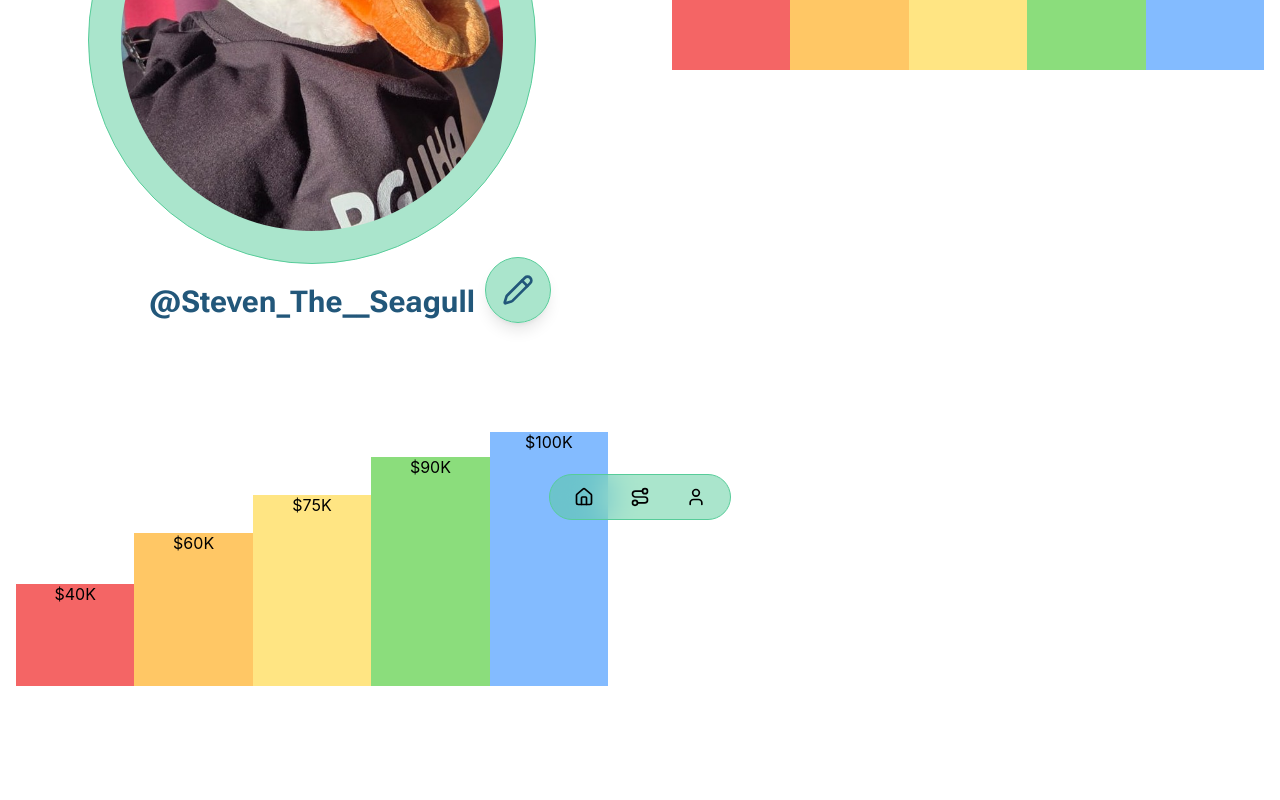
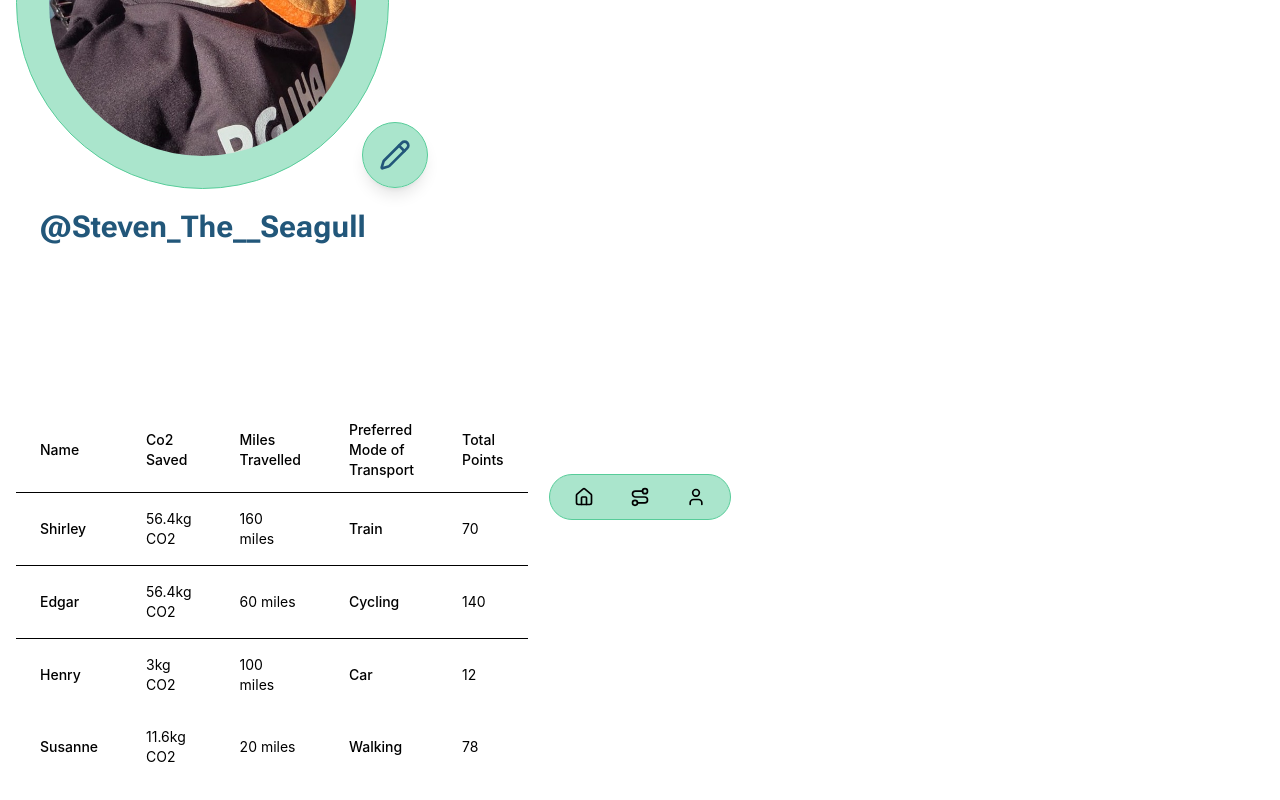
Before and after one commit to audreyistark/BirdBrainz, a React (Vite) app: page /profile in a window 1280 px wide. Shown: the part 264-1064 px from the top of the page. Before the commit the page ends 1014 px from the top, so only its background shows below. Built offline with nearby package versions, Linux system fonts and the light colour scheme.

Commit message:
profile is profiling rn

```diff
--- a/src/pages/Profile.jsx
+++ b/src/pages/Profile.jsx
@@ -4,12 +4,12 @@ export const Profile = () => {
     return (
         <section className="relative min-h-screen flex items-center overflow-hidden">
             <div className="container mx-auto px-4 relative z-10 pt-20">
-                <div className="grid lg:grid-cols-2 gap-8 lg:gap-16 items-center mb-16 space-y-8 lg:space-y-16">
+                <div className="grid lg:grid-cols-3 grid-rows-2 gap-8 lg:gap-16 items-center mb-16 space-y-6 lg:space-y-10">
                     <div className="flex justify-center relative mb-8">
                         <div className="relative max-w-md mx-auto">
                             <div className="relative glass rounded-full p-8">
                                 <img src="/stevenPFP.jpg" alt="User PFP" className="w-full aspect-[4/4] object-cover rounded-full"/>
-                                  <div className="absolute -bottom-15 -right-4 p-4 rounded-full glass shadow-lg hover:shadow-xl transition-shadow duration-300">
+                                  <div className="absolute -bottom-0 -right-10 p-4 rounded-full glass shadow-lg hover:shadow-xl transition-shadow duration-300">
                                     <Pencil className="w-8 h-8 text-title"/>
                                   </div>
                             </div>
@@ -83,6 +83,98 @@ export const Profile = () => {
       </tbody>
     </table>
                         </div>
+
+    <table class="w-full text-sm text-left rtl:text-right text-body">
+        <thead class="text-sm text-body bg-neutral-secondary-soft border-b rounded-base border-default">
+            <tr>
+                <th scope="col" class="px-6 py-3 font-medium">
+                    Name
+                </th>
+                <th scope="col" class="px-6 py-3 font-medium">
+                    Co2 Saved
+                </th>
+                <th scope="col" class="px-6 py-3 font-medium">
+                    Miles Travelled
+                </th>
+                <th scope="col" class="px-6 py-3 font-medium">
+                    Preferred Mode of Transport
+                </th>
+                <th scope="col" class="px-6 py-3 font-medium">
+                    Total Points
+                </th>
+            </tr>
+        </thead>
+        <tbody>
+            <tr class="bg-neutral-primary border-b border-default">
+                <th scope="row" class="px-6 py-4 font-medium text-heading whitespace-nowrap">
+                    Shirley
+                </th>
+                <td class="px-6 py-4">
+                    56.4kg CO2
+                </td>
+                <td class="px-6 py-4">
+                    160 miles
+                </td>
+                <th scope="col" class="px-6 py-3 font-medium">
+                    Train
+                </th>
+                <td class="px-6 py-4">
+                    70
+                </td>
+            </tr>
+            <tr class="bg-neutral-primary border-b border-default">
+                <th scope="row" class="px-6 py-4 font-medium text-heading whitespace-nowrap">
+                    Edgar
+                </th>
+                <td class="px-6 py-4">
+                    56.4kg CO2
+                </td>
+                <td class="px-6 py-4">
+                    60 miles
+                </td>
+                <th scope="col" class="px-6 py-3 font-medium">
+                    Cycling
+                </th>
+                <td class="px-6 py-4">
+                    140
+                </td>
+            </tr>
+            <tr class="bg-neutral-primary">
+                <th scope="row" class="px-6 py-4 font-medium text-heading whitespace-nowrap">
+                    Henry
+                </th>
+                <td class="px-6 py-4">
+                    3kg CO2
+                </td>
+                <td class="px-6 py-4">
+                    100 miles
+                </td>
+                <th scope="col" class="px-6 py-3 font-medium">
+                    Car
+                </th>
+                <td class="px-6 py-4">
+                    12
+                </td>
+            </tr>
+            <tr class="bg-neutral-primary">
+                <th scope="row" class="px-6 py-4 font-medium text-heading whitespace-nowrap">
+                    Susanne
+                </th>
+                <td class="px-6 py-4">
+                    11.6kg CO2
+                </td>
+                <td class="px-6 py-4">
+                    20 miles
+                </td>
+                <th scope="col" class="px-6 py-3 font-medium">
+                    Walking
+                </th>
+                <td class="px-6 py-4">
+                    78
+                </td>
+            </tr>
+        </tbody>
+    </table>
                         </div>
                 </div>
         </section>
```
